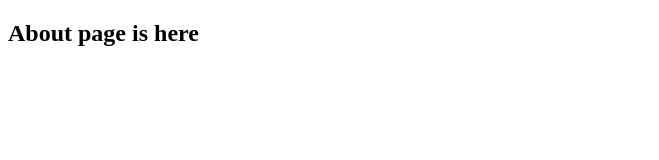
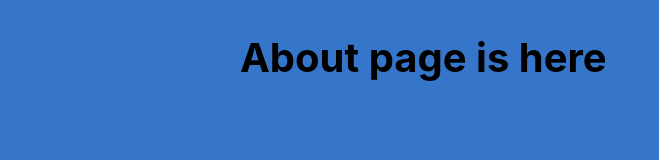
Before and after one commit to neginfinity85/gittest, a plain HTML site: page about.html in a window 1280 px wide. Shown: the whole page, without its empty margins (0-659 px from the left). Drawn offline with Linux system fonts and the light colour scheme.

Commit message:
added .container for index.html and about.html

```diff
--- a/about.html
+++ b/about.html
@@ -5,10 +5,13 @@
     <meta charset="UTF-8">
     <meta name="viewport" content="width=device-width, initial-scale=1.0">
     <title>About page</title>
+    <link rel="stylesheet" href="css/main.css">
 </head>
 
 <body>
-    <h2>About page is here</h2>
+    <div class="container">
+        <h2>About page is here</h2>
+    </div>
 </body>
 
 </html>
--- a/css/main.css
+++ b/css/main.css
@@ -1,4 +1,6 @@
 body {
+    margin: 0;
+
     background-color: #3576cb;
 
     font-family: -apple-system,
@@ -26,3 +28,9 @@ p {
 h2 {
     font-size: 40px;
 }
+
+.container {
+    width: 100%;
+    max-width: 800px;
+    margin: 0 auto;
+}
```
Also changed, not shown: index.html (+9 -5 lines).
